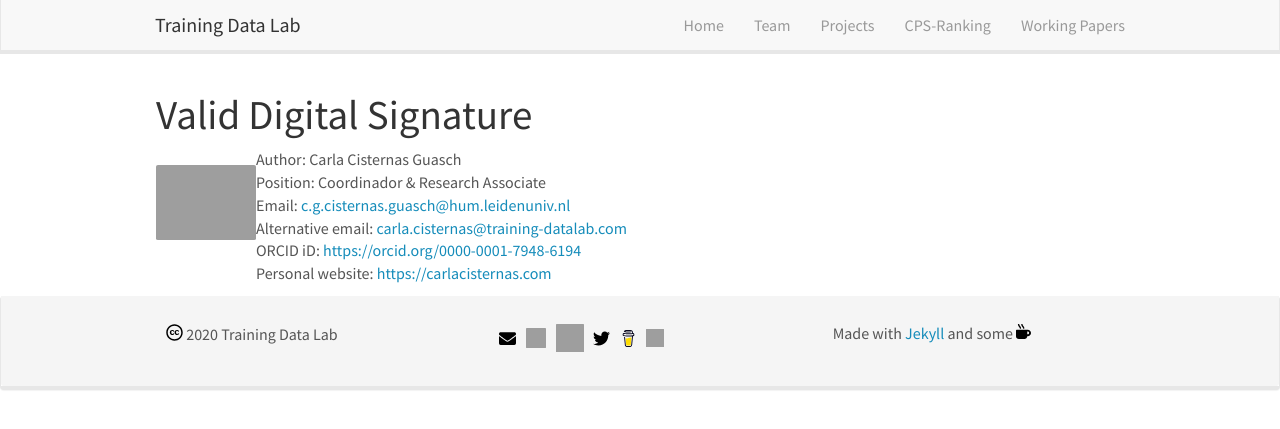
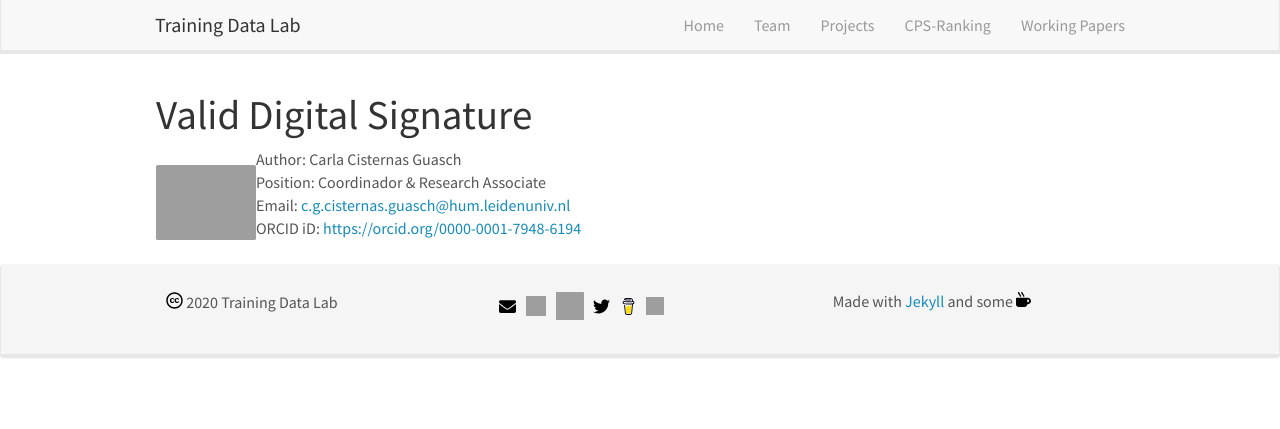
Before and after one commit to training-datalab/old-training-datalab.com, a Jekyll site: the page built from _pages/validation-ccisternas.md, in a window 1280 px wide. Shown: the top 429 px of the page. Built offline with Jekyll 4.4.1, drawn with Linux system fonts in a browser that asks for light colours; nearby versions of some CDN libraries.

Commit message:
Update validation-ccisternas.md
Co-Authored-By: Carla Cisternas <carla.cisternas@umayor.cl>

```diff
--- a/_pages/validation-ccisternas.md
+++ b/_pages/validation-ccisternas.md
@@ -13,6 +13,4 @@ permalink: /validation/ccisternas
 Author: Carla Cisternas Guasch<br />
 Position: Coordinador & Research Associate<br />
 Email: <a href="mailto:c.g.cisternas.guasch@hum.leidenuniv.nl">c.g.cisternas.guasch@hum.leidenuniv.nl</a><br />
-Alternative email: <a href="mailto:carla.cisternas@training-datalab.com">carla.cisternas@training-datalab.com</a><br />
 ORCID iD: <a href="https://orcid.org/0000-0001-7948-6194" target="_blank">https://orcid.org/0000-0001-7948-6194</a><br />
-Personal website: <a href="https://carlacisternas.com/" target="_blank">https://carlacisternas.com</a><br />
```
